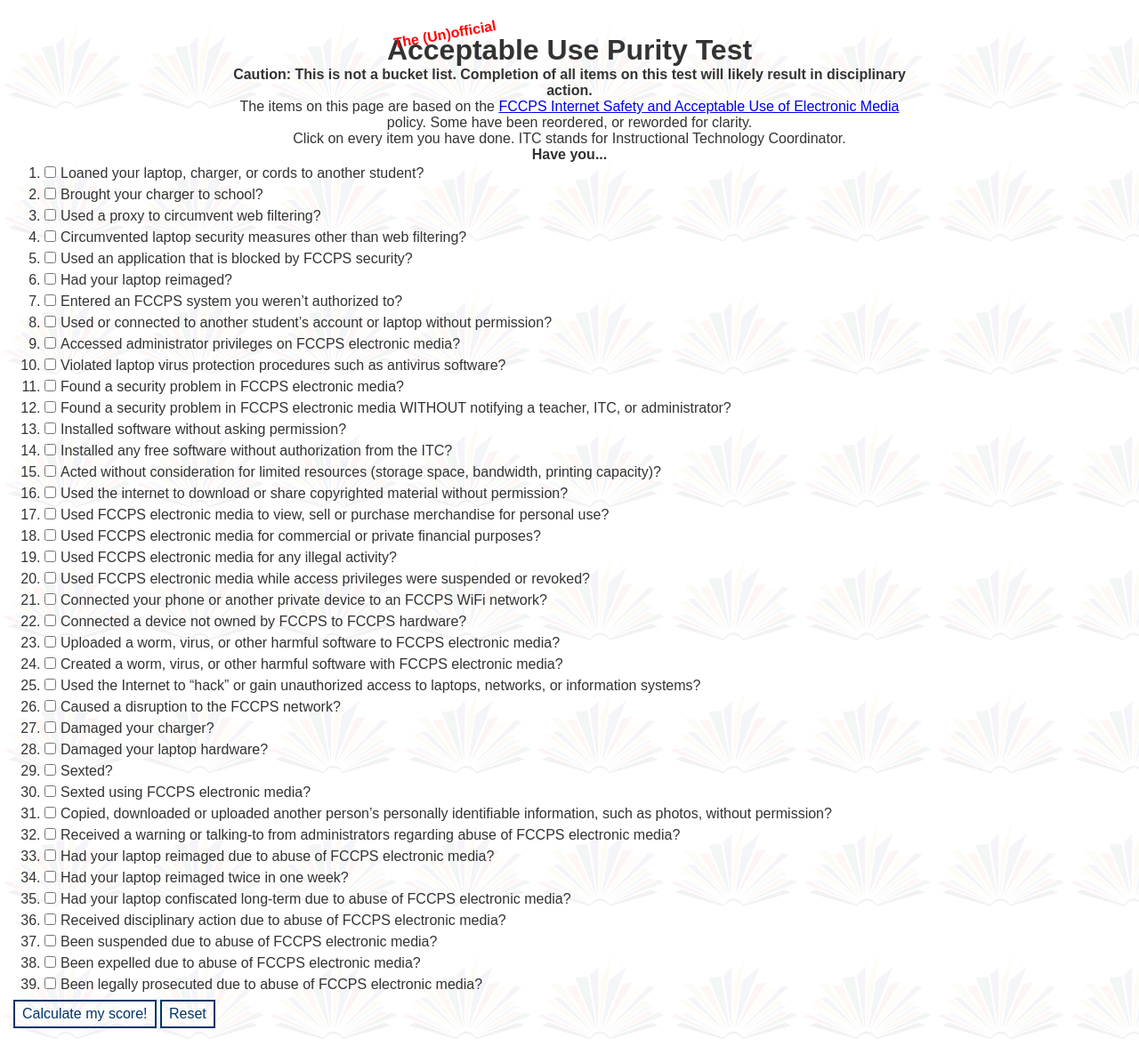
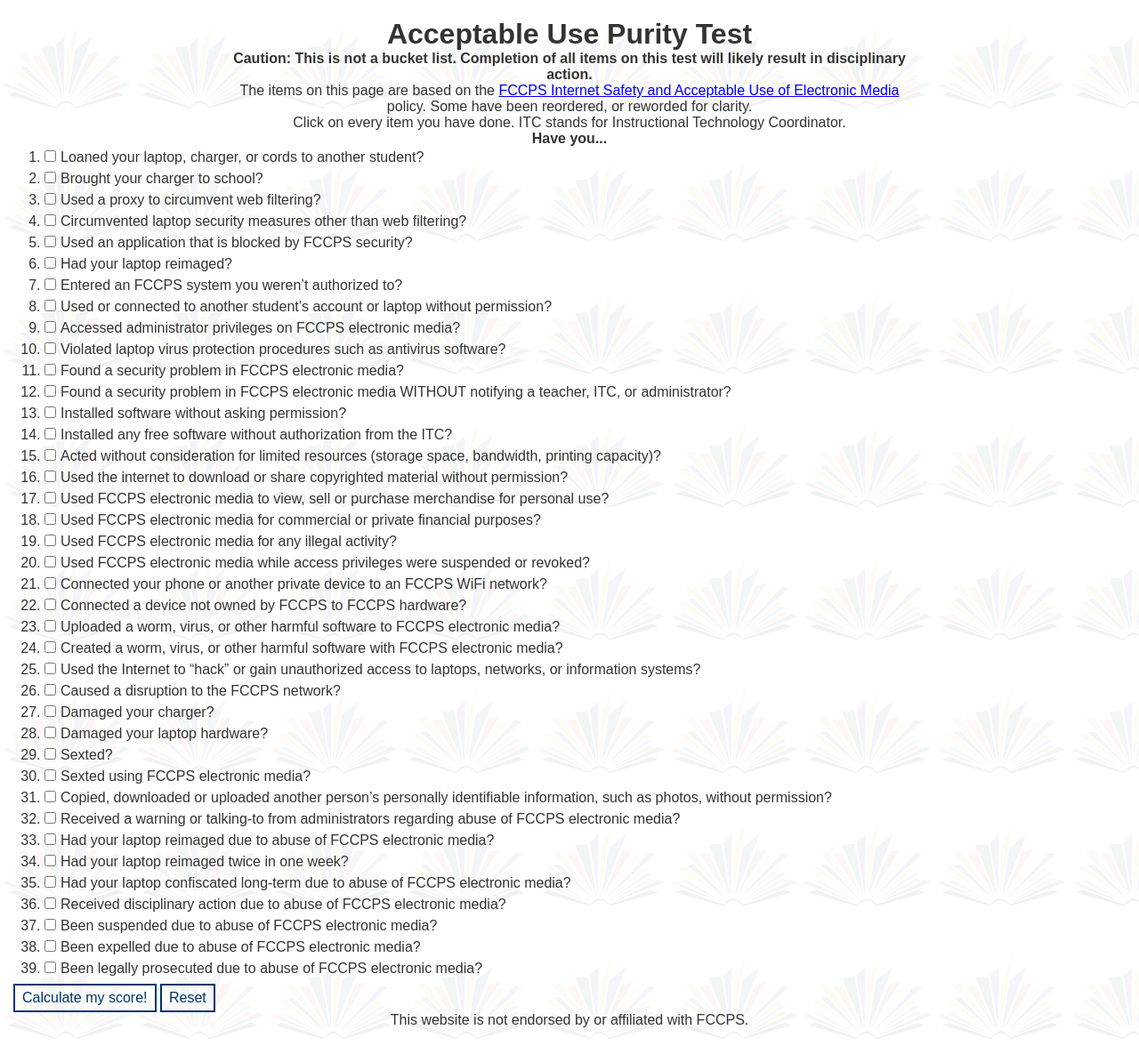
Before and after one commit to acceptableusepuritytest/acceptableusepuritytest.github.io, a plain HTML site: page index.html in a window 1280 px wide. Shown: the whole page at 89% size. Drawn offline with Linux system fonts and the light colour scheme; a web font is replaced by a local one.

Commit message:
Remove ribbon

```diff
--- a/index.html
+++ b/index.html
@@ -8,8 +8,9 @@
         <link rel="stylesheet" href="styles.css">
     </head>
     <body>
-        <div class="ribbon">The (Un)official</div>
-        <h1>Acceptable Use Purity Test</h1>
+        <header>
+            <h1>Acceptable Use Purity Test</h1>
+        </header>
         <div id="test" class="shown">
             <p><strong>Caution: This is not a bucket list. Completion of all items on this test will likely result in disciplinary action.</strong></p>
             <p>The items on this page are based on the <a href="https://drive.google.com/file/d/0ByAITxFrniRhZUwwS2NOY19BS3M/edit">FCCPS Internet Safety and Acceptable Use of Electronic Media</a> policy. Some have been reordered, or reworded for clarity.</p>
@@ -24,6 +25,9 @@
             <div id="score"></div>
             <button id="restart">Restart</button>
         </div>
+        <footer>
+            <p>This website is not endorsed by or affiliated with FCCPS.</p>
+        </footer>
         <script src="scripts.js"></script>
     </body>
 </html>
--- a/styles.css
+++ b/styles.css
@@ -21,15 +21,6 @@ body {
     font-size: 16px;
     font-family: 'PT Sans', sans-serif;
     text-align: center;
-}
-.ribbon {
-    position: relative;
-    bottom: -10px;
-    left: -140px;
-    z-index: 100;
-    color: red;
-    font-weight: bold;
-    transform: rotate(-10deg);
 }
 p {
     text-align: center;
```
